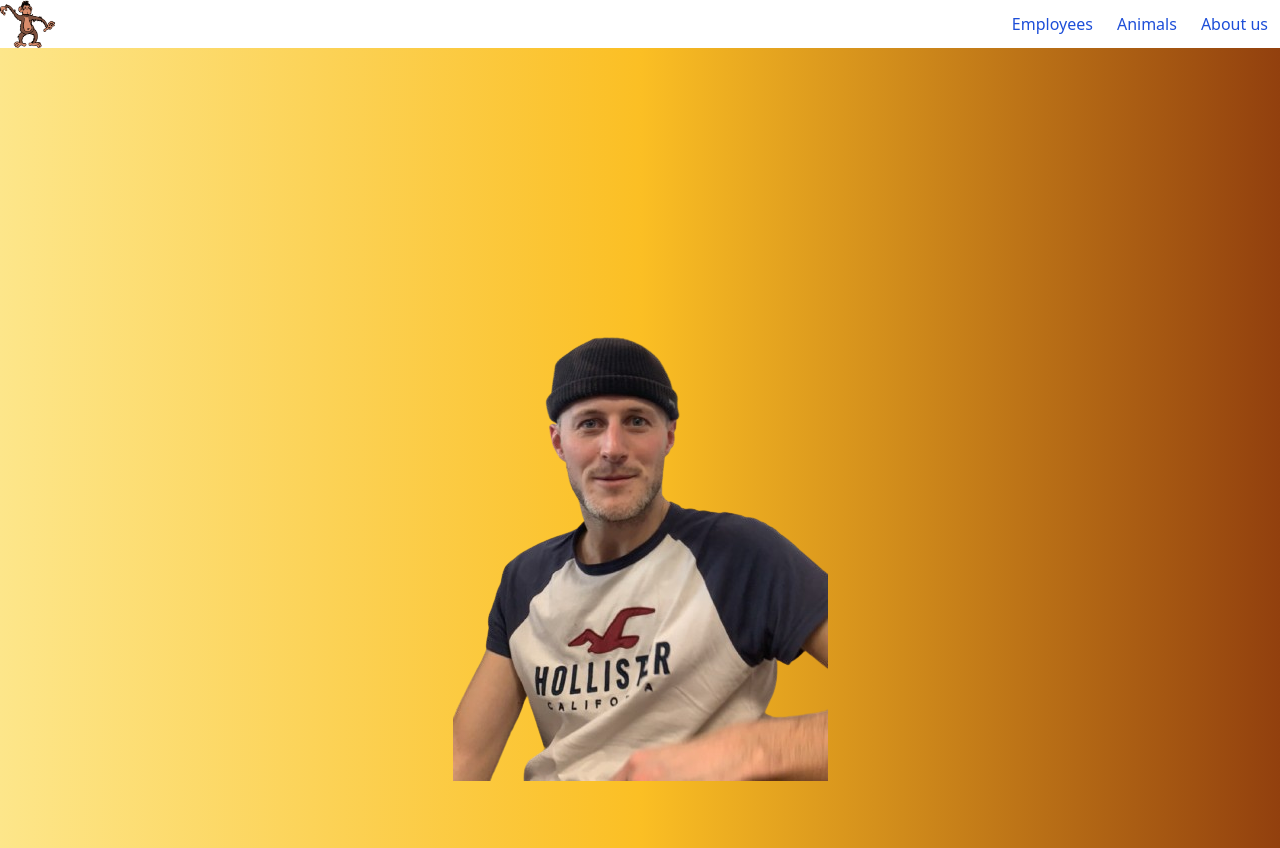
After one commit to JorgeRobles1993/TP-POO-ZOO2, a PHP site: page /aboutus.php in a window 1280 px wide. The commit adds this page. Run offline with PHP 8.4, Linux system fonts and the light colour scheme.

Commit message:
changements index

```diff
--- /dev/null
+++ b/aboutus.php
@@ -0,0 +1,9 @@
+<?php
+
+include './partials/header.php';
+
+?>
+
+<div class="grid place-items-center h-screen">
+    <div class="max-w-lg mx-auto">
+      <img src="./images/steph-removebg-preview.png" class="w-200" alt="" srcset="">
--- /dev/null
+++ b/animals.php
@@ -0,0 +1,5 @@
+<?php
+
+include './partials/header.php';
+
+?>
--- /dev/null
+++ b/employees.php
@@ -0,0 +1,5 @@
+<?php
+
+include './partials/header.php';
+
+?>
--- a/partials/header.php
+++ b/partials/header.php
@@ -8,7 +8,38 @@
     <link rel="stylesheet" href="../style/style.css">
     <link rel="stylesheet" href="https://cdnjs.cloudflare.com/ajax/libs/font-awesome/6.5.1/css/all.min.css">
 </head>
-<body class="bg-gradient-to-r from-yellow-500 via-yellow-800 to-yellow-800 h-screen" onload="loader()">
+<body class="bg-gradient-to-r from-yellow-200 via-yellow-400 to-yellow-800 h-screen" onload="loader()">
 
+    <header>
+     <!-- El super navbar del Jorge -->
+     <nav class="bg-white border-gray-200 dark:bg-gray-900">
+  <div class="max-w-screen-xl flex justify-between mx-auto">
+    <a href="./index.php"><img src="../images/monkeygifnavbar.gif" class="h-12"/></a>
+    <span class="self-center text-2xl font-semibold whitespace-nowrap dark:text-white"></span>
+    <button data-collapse-toggle="navbar-default" type="button" class="inline-flex items-center p-2 w-10 h-10 justify-center text-sm text-gray-500 rounded-lg md:hidden hover:bg-gray-100 focus:outline-none focus:ring-2 focus:ring-gray-200 dark:text-gray-400 dark:hover:bg-gray-700 dark:focus:ring-gray-600" aria-controls="navbar-default" aria-expanded="false">
+    </button>
+    <div class="hidden w-full md:block md:w-auto" id="navbar-default">
+      <ul class="font-medium flex flex-end items-center pt-3">
+      <li class="mx-3">
+          <a href="./employees.php" class="block py-2 px-3 text-white bg-blue-700 rounded md:bg-transparent md:text-blue-700 md:p-0 dark:text-white md:dark:text-blue-500" aria-current="page">
+            <p>Employees</p>
+          </a>
+        </li>
+        <li class="mx-3">
+          <a href="./animals.php" class="block py-2 px-3 text-white bg-blue-700 rounded md:bg-transparent md:text-blue-700 md:p-0 dark:text-white md:dark:text-blue-500" aria-current="page">
+            <p>Animals</p>
+          </a>
+        </li>
+        <li class="mx-3">
+          <a href="./aboutus.php" class="block py-2 px-3 text-white bg-blue-700 rounded md:bg-transparent md:text-blue-700 md:p-0 dark:text-white md:dark:text-blue-500" aria-current="page">
+            <p>About us</p>
+          </a>
+        </li>
+      </ul>
+    </div>
+  </div>
+</nav>
+
+    </header>
 </body>
 </html>
```
Also changed, not shown: images/monkeygifnavbar.gif (added), images/monkeynavbar.png (added), images/steph-removebg-preview.png (added).
